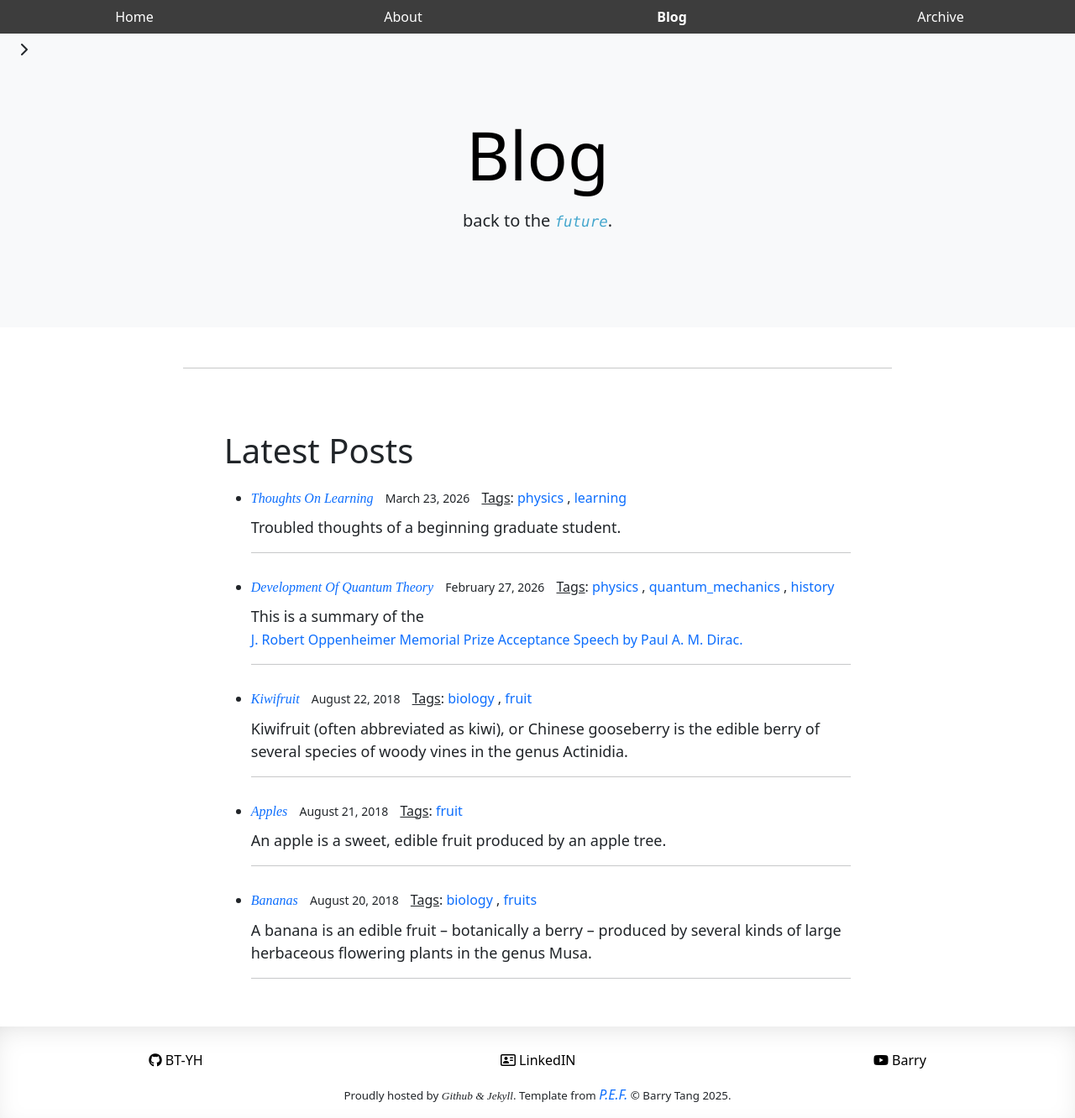
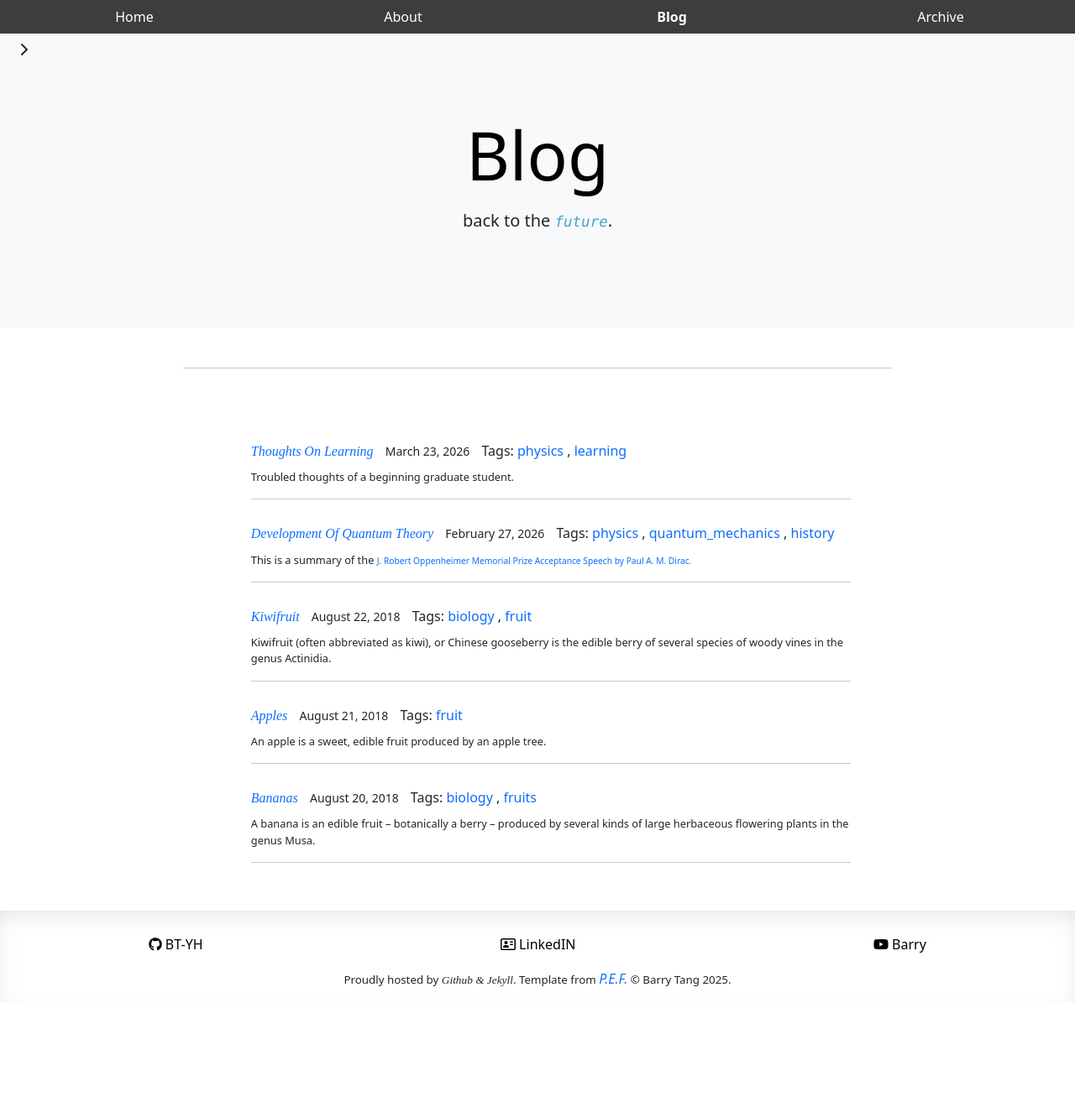
Before and after one commit to BT-YH/bt-yh.github.io, a Jekyll site: the page built from blog.html, in a window 1280 px wide. Shown: the whole page at 84% size. Built offline with Jekyll 4.4.1, drawn with Linux system fonts in a browser that asks for light colours; nearby versions of some CDN libraries; some web fonts are replaced; after the commit the page ends 1194 px from its top, so only the background shows below that.

Commit message:
fixed blog execerpt in blog-list font-size not small issue; adjusted blog-listformatting

```diff
--- a/_includes/blog_list.html
+++ b/_includes/blog_list.html
@@ -1,3 +1,4 @@
+<ul style="list-style-type: none; padding-left: 0; margin-left: 0">
   <li class="blog-list">
     <em
       ><h2 class="blog"><a href="{{ post.url }}">{{ post.title }}</a></h2></em
@@ -11,11 +12,12 @@
     >
     {% if post.tags and post.tags.size > 0 %}
     <span style="display: inline-block; padding: 0 0 0 10px">
-    <u>Tags</u>: {% for tag in post.tags %}
+      Tags: {% for tag in post.tags %}
       <a href="/archive#{{ tag | slugify }}" class="tag">{{ tag }}</a>
       {% if forloop.last == false %}, {% endif %} {% endfor %}
     </span>
     {% endif %}
-  <div class="smaller-font">{{ post.excerpt }}</div>
+    <div class="blog-excerpt">{{ post.excerpt }}</div>
     <hr class="blog-list" />
   </li>
+</ul>
--- a/_sass/main.scss
+++ b/_sass/main.scss
@@ -113,6 +113,15 @@ a.nav-item:hover {
   padding: 2% 6%;
 }
 
+.blog-excerpt p {
+  font-size: 0.8em !important;
+}
+
+.blog-excerpt a {
+  font-size: 0.8em !important;
+}
+
+
 p.smaller-font {
   font-size: small !important;
 }
--- a/blog.html
+++ b/blog.html
@@ -3,8 +3,6 @@ title: Blog
 layout: main
 ---
 
-<h1>Latest Posts</h1>
-
 <ul>
   {% for post in site.posts %} {% include blog_list.html %} {% endfor %}
 </ul>
```
Lines whose indentation alone changed are shown as unchanged.
